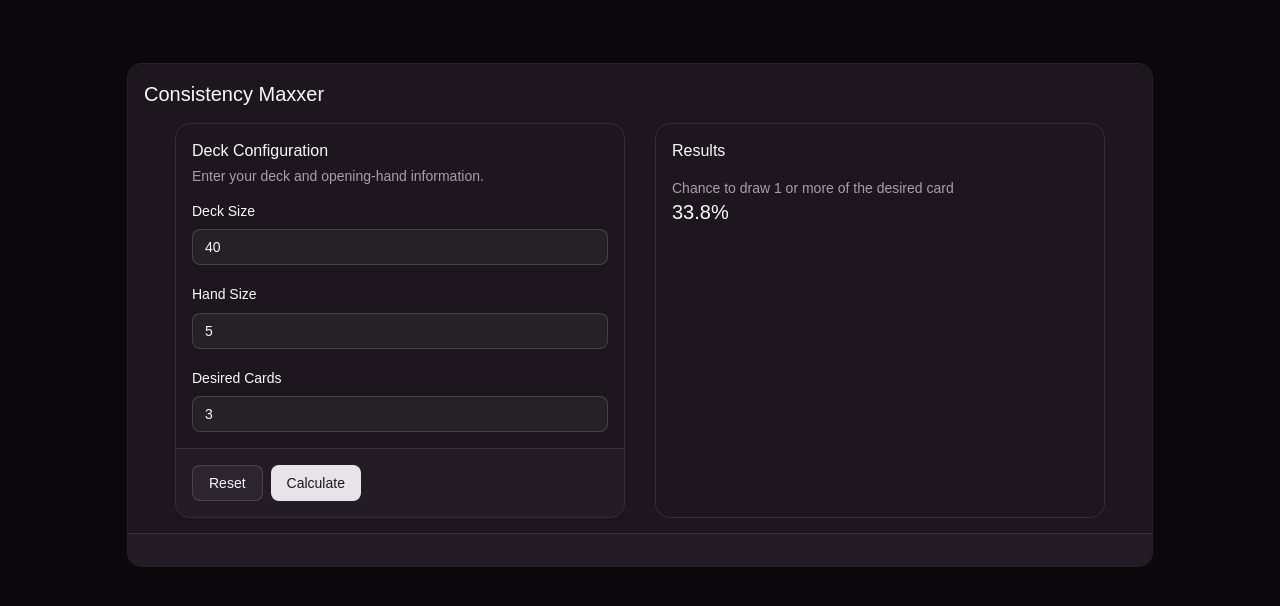
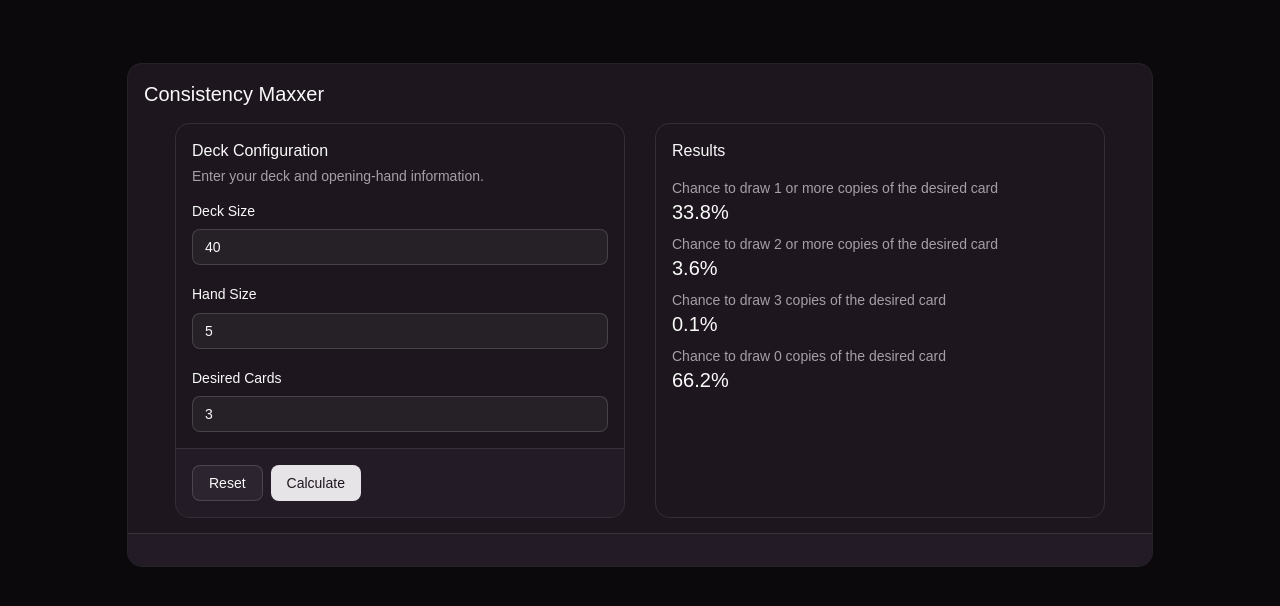
Before and after one commit to DavidMiller2001/Consistency-Maxxer, a React (Vite) app: page / in a window 1280 px wide. Shown: the top 606 px of the page. Built offline with nearby package versions, Linux system fonts and the light colour scheme.

Commit message:
work on percentages for 0, 2, and 3 cards drawn

```diff
--- a/src/App.tsx
+++ b/src/App.tsx
@@ -1,15 +1,13 @@
-import { useState } from 'react';
 import {
   Card,
   CardContent,
-  CardDescription,
   CardFooter,
   CardHeader,
   CardTitle,
 } from './components/ui/card';
 import { DeckForm } from './components/forms';
+
 import { create } from 'zustand';
-import { hypergeometricDistributionCalculation } from './lib/utils';
 
 interface DeckState {
   deckSize: number;
@@ -39,10 +37,6 @@ export const useDeckStore = create<DeckState>((set) => ({
 }));
 
 function App() {
-  const deckSize = useDeckStore((state) => state.deckSize);
-  const handSize = useDeckStore((state) => state.handSize);
-  const desiredCards = useDeckStore((state) => state.desiredCards);
-
   return (
     <div className='py-16 '>
       <main className='w-full max-w-5xl m-auto'>
@@ -62,5 +56,4 @@ function App() {
   );
 }
 
-
 export default App;
--- a/src/components/forms.tsx
+++ b/src/components/forms.tsx
@@ -1,137 +1,3 @@
-// import { Controller, useForm } from 'react-hook-form';
-// import { zodResolver } from '@hookform/resolvers/zod';
-// import * as z from 'zod';
-// import {
-//   Card,
-//   CardContent,
-//   CardDescription,
-//   CardFooter,
-//   CardHeader,
-//   CardTitle,
-// } from './ui/card';
-// import { Field, FieldError, FieldGroup, FieldLabel } from './ui/field';
-// import { Input } from './ui/input';
-// import { Button } from './ui/button';
-// import { useDeckStore } from '@/App';
-
-// export function DeckForm() {
-//   const formSchema = z.object({
-//     deckSize: z
-//       .number()
-//       .min(40, 'Decks must be between 40 and 60 cards')
-//       .max(60, 'Decks must be between 40 and 60 cards'),
-//     handSize: z.number(),
-//     desiredCards: z.number(),
-//   });
-
-//   const form = useForm<z.infer<typeof formSchema>>({
-//     resolver: zodResolver(formSchema),
-//     defaultValues: {
-//       deckSize: 40,
-//       handSize: 5,
-//       desiredCards: 3,
-//     },
-//   });
-
-//   function onSubmit(data: z.infer<typeof formSchema>) {
-//     const { deckSize, handSize, desiredCards } = data;
-
-//     const setDeckState = useDeckStore((state) =>
-//       state.setDeckState(deckSize, handSize, desiredCards),
-//     );
-//   }
-
-//   return (
-//     <Card className='w-full sm:max-w-md'>
-//       <CardHeader>
-//         <CardTitle>Bug Report</CardTitle>
-//         <CardDescription>
-//           Help us improve by reporting bugs you encounter.
-//         </CardDescription>
-//       </CardHeader>
-//       <CardContent>
-//         <form id='deckForm' onSubmit={form.handleSubmit(onSubmit)}>
-//           <FieldGroup>
-//             <Controller
-//               name='deckSize'
-//               control={form.control}
-//               render={({ field, fieldState }) => (
-//                 <Field data-invalid={fieldState.invalid}>
-//                   <FieldLabel htmlFor='deck-form-deck-size'>
-//                     Deck Size
-//                   </FieldLabel>
-//                   <Input
-//                     {...field}
-//                     id='deck-form-deck-size'
-//                     aria-invalid={fieldState.invalid}
-//                     placeholder='40'
-//                     autoComplete='off'
-//                   />
-//                   {fieldState.invalid && (
-//                     <FieldError errors={[fieldState.error]} />
-//                   )}
-//                 </Field>
-//               )}
-//             />
-//             <Controller
-//               name='handSize'
-//               control={form.control}
-//               render={({ field, fieldState }) => (
-//                 <Field data-invalid={fieldState.invalid}>
-//                   <FieldLabel htmlFor='deck-form-hand-size'>
-//                     Hand Size
-//                   </FieldLabel>
-//                   <Input
-//                     {...field}
-//                     id='deck-form-hand-size'
-//                     aria-invalid={fieldState.invalid}
-//                     placeholder='5'
-//                     autoComplete='off'
-//                   />
-//                   {fieldState.invalid && (
-//                     <FieldError errors={[fieldState.error]} />
-//                   )}
-//                 </Field>
-//               )}
-//             />
-//             <Controller
-//               name='desiredCards'
-//               control={form.control}
-//               render={({ field, fieldState }) => (
-//                 <Field data-invalid={fieldState.invalid}>
-//                   <FieldLabel htmlFor='deck-form-desired-cards'>
-//                     Desired Cards
-//                   </FieldLabel>
-//                   <Input
-//                     {...field}
-//                     id='deck-form-desired-cards'
-//                     aria-invalid={fieldState.invalid}
-//                     placeholder='3'
-//                     autoComplete='off'
-//                   />
-//                   {fieldState.invalid && (
-//                     <FieldError errors={[fieldState.error]} />
-//                   )}
-//                 </Field>
-//               )}
-//             />
-//           </FieldGroup>
-//         </form>
-//       </CardContent>
-//       <CardFooter>
-//         <Field orientation='horizontal'>
-//           <Button type='button' variant='outline' onClick={() => form.reset()}>
-//             Reset
-//           </Button>
-//           <Button type='submit' form='deckForm'>
-//             Submit
-//           </Button>
-//         </Field>
-//       </CardFooter>
-//     </Card>
-//   );
-// }
-
 import { Controller, useForm } from 'react-hook-form';
 import { zodResolver } from '@hookform/resolvers/zod';
 import * as z from 'zod';
@@ -149,6 +15,7 @@ import { Input } from './ui/input';
 import { Button } from './ui/button';
 import { useDeckStore } from '@/App';
 import { hypergeometricDistributionCalculation } from '@/lib/utils';
+import { useEffect, useState } from 'react';
 
 const formSchema = z.object({
   deckSize: z
@@ -182,6 +49,37 @@ export function DeckForm() {
   function onSubmit(data: DeckFormValues) {
     setDeckState(data.deckSize, data.handSize, data.desiredCards);
   }
+
+  const [oneCopyDrawn, setoneCopyDrawn] = useState(0);
+  const [twoCopiesDrawn, setTwoCopiesDrawn] = useState(0);
+  const [threeCopiesDrawn, setThreeCopiesDrawn] = useState(0);
+  const [zeroCopiesDrawn, setZeroCopiesDrawn] = useState(0);
+
+  useEffect(() => {
+    const zeroCopiesExactly = hypergeometricDistributionCalculation(
+      deckSize,
+      handSize,
+      desiredCards,
+      0,
+    );
+    const twoCopiesExactly = hypergeometricDistributionCalculation(
+      deckSize,
+      handSize,
+      desiredCards,
+      2,
+    );
+    const threeCopiesExactly = hypergeometricDistributionCalculation(
+      deckSize,
+      handSize,
+      desiredCards,
+      3,
+    );
+
+    setoneCopyDrawn(100 - zeroCopiesExactly);
+    setTwoCopiesDrawn(twoCopiesExactly + threeCopiesExactly);
+    setThreeCopiesDrawn(threeCopiesExactly);
+    setZeroCopiesDrawn(zeroCopiesExactly);
+  }, [desiredCards, deckSize, handSize]);
 
   return (
     <div className='flex justify-between px-8'>
@@ -316,19 +214,30 @@ export function DeckForm() {
           <CardTitle>Results</CardTitle>
         </CardHeader>
         <CardContent>
-          <ul>
+          <ul className='flex flex-col gap-2'>
             <li>
               <h3 className='text-muted-foreground'>
-                Chance to draw 1 or more of the desired card
+                Chance to draw 1 or more copies of the desired card
               </h3>
-              <p className='text-xl'>
-                {hypergeometricDistributionCalculation(
-                  deckSize,
-                  handSize,
-                  desiredCards,
-                )}
-                %
-              </p>
+              <p className='text-xl'>{oneCopyDrawn}%</p>
+            </li>
+            <li>
+              <h3 className='text-muted-foreground'>
+                Chance to draw 2 or more copies of the desired card
+              </h3>
+              <p className='text-xl'>{twoCopiesDrawn}%</p>
+            </li>
+            <li>
+              <h3 className='text-muted-foreground'>
+                Chance to draw 3 copies of the desired card
+              </h3>
+              <p className='text-xl'>{threeCopiesDrawn}%</p>
+            </li>
+            <li>
+              <h3 className='text-muted-foreground'>
+                Chance to draw 0 copies of the desired card
+              </h3>
+              <p className='text-xl'>{zeroCopiesDrawn}%</p>
             </li>
           </ul>
         </CardContent>
--- a/src/lib/utils.ts
+++ b/src/lib/utils.ts
@@ -9,6 +9,10 @@ export function chooseCalculation(deckSize: number, handSize: number): number {
   // N! / ( (H!) * (N-H)! )
   // deck size = n
   // hand size = h
+
+  if (handSize < 0 || handSize > deckSize) {
+    return 0;
+  }
 
   const nFactorial = factorial(deckSize);
   const hFactorial = factorial(handSize);
@@ -29,11 +33,23 @@ export function hypergeometricDistributionCalculation(
   deckSize: number,
   handSize: number,
   desiredCards: number,
+  desiredCopies: number,
 ): number {
-  const nMinusKChooseH = chooseCalculation(deckSize - desiredCards, handSize);
+  // deckSize = n
+  // desiredCards = k
+  // handSize = h
+  // desiredCopies = x
+
+  const kChooseX = chooseCalculation(desiredCards, desiredCopies);
+
+  const nMinusKChooseHMinusX = chooseCalculation(
+    deckSize - desiredCards,
+    handSize - desiredCopies,
+  );
+
   const nChooseH = chooseCalculation(deckSize, handSize);
 
-  const result = 1 - nMinusKChooseH / nChooseH;
+  const result = (kChooseX * nMinusKChooseHMinusX) / nChooseH;
   const formattedResult = Number((100 * result).toFixed(1));
   return formattedResult;
 }
```
